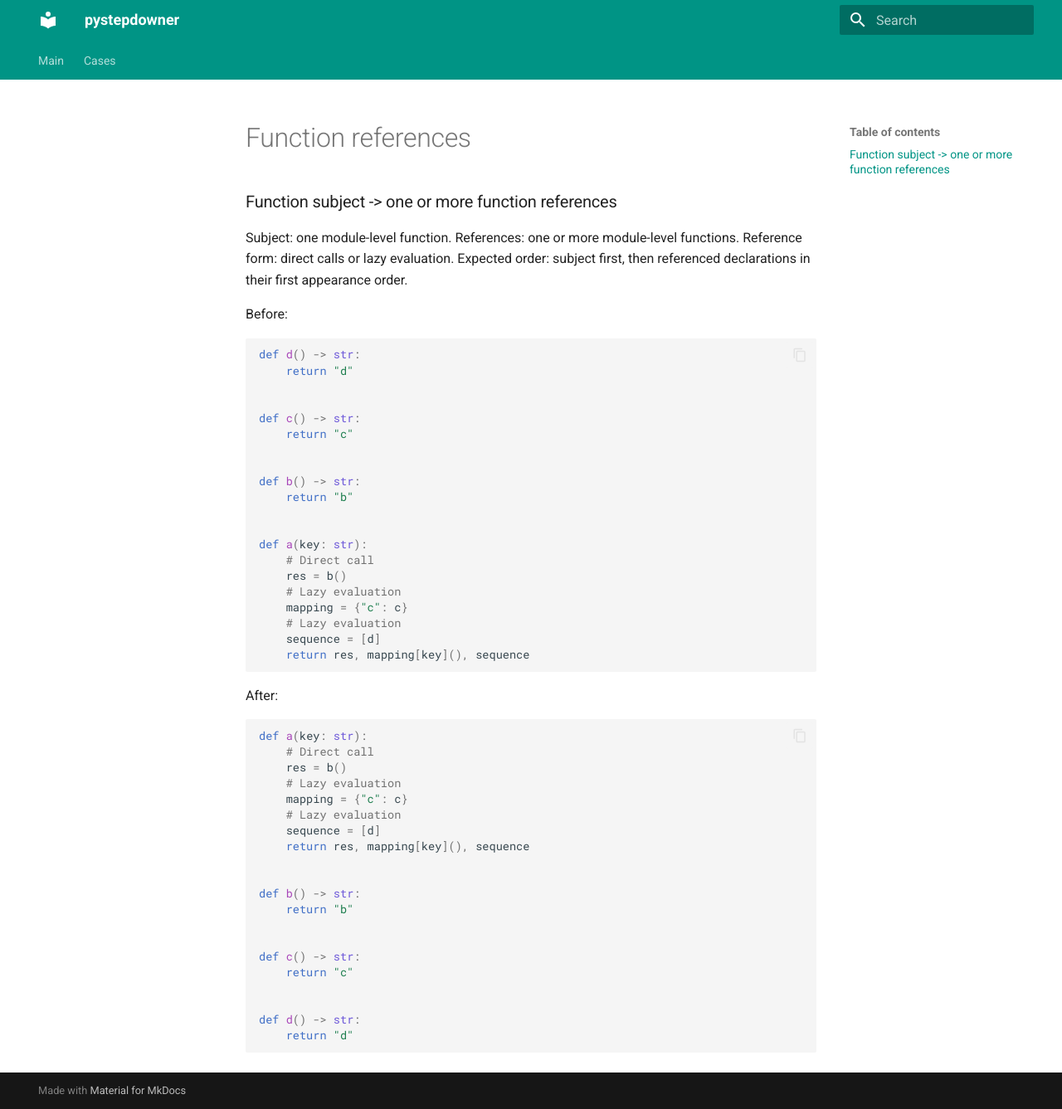
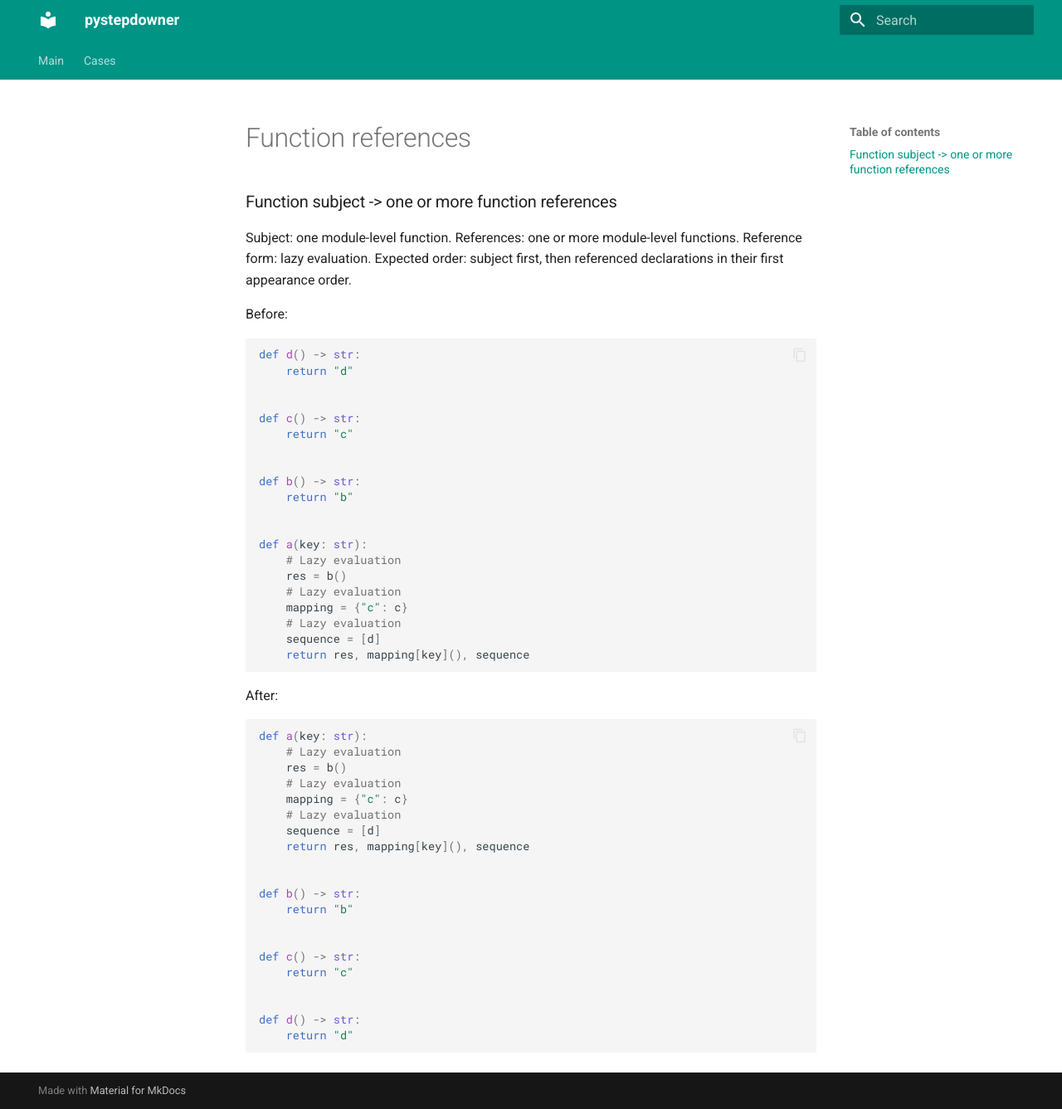
Before and after one commit to Snusmumr1000/pystepdowner, an MkDocs documentation site: the page built from docs/includes/cases/function-references.md, in a window 1280 px wide and 1337 px high. Shown: the whole window at 83% size. Built offline with MkDocs 1.6.1 and Material for MkDocs 9.7.7, drawn with Linux system fonts in a browser that asks for light colours.

Commit message:
Address PR review: Unify all function references under lazy evaluation

```diff
--- a/docs/docs_src/cases/function_references/after.py
+++ b/docs/docs_src/cases/function_references/after.py
@@ -1,5 +1,5 @@
 def a(key: str):
-    # Direct call
+    # Lazy evaluation
     res = b()
     # Lazy evaluation
     mapping = {"c": c}
--- a/docs/docs_src/cases/function_references/before.py
+++ b/docs/docs_src/cases/function_references/before.py
@@ -11,7 +11,7 @@ def b() -> str:
 
 
 def a(key: str):
-    # Direct call
+    # Lazy evaluation
     res = b()
     # Lazy evaluation
     mapping = {"c": c}
--- a/docs/includes/cases/function-references.md
+++ b/docs/includes/cases/function-references.md
@@ -1,6 +1,6 @@
 ### Function subject -> one or more function references
 
-Subject: one module-level function. References: one or more module-level functions. Reference form: direct calls or lazy evaluation. Expected order: subject first, then referenced declarations in their first appearance order.
+Subject: one module-level function. References: one or more module-level functions. Reference form: lazy evaluation. Expected order: subject first, then referenced declarations in their first appearance order.
 
 Before:
 
```
